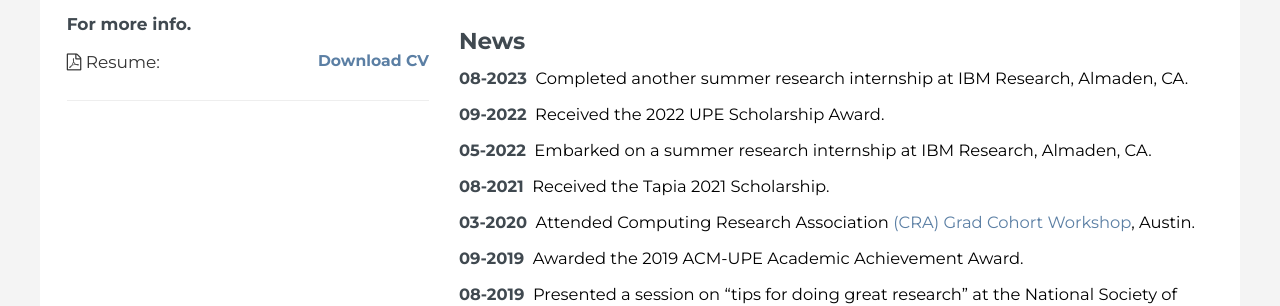
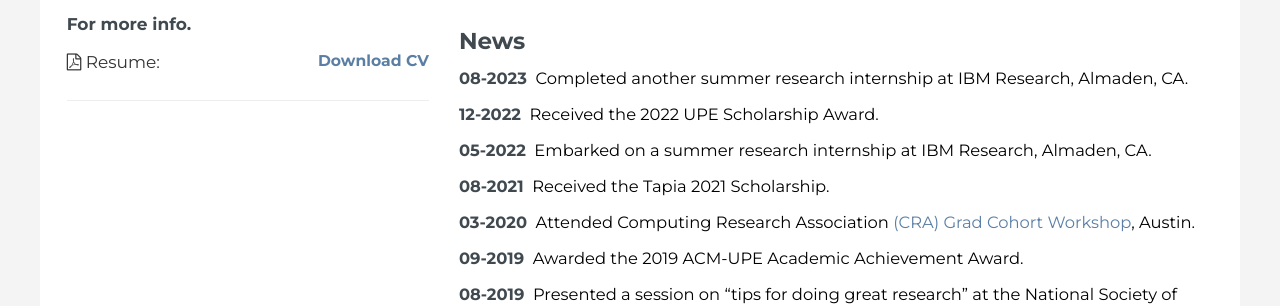
Before and after one commit to simeonbabatunde/simeonbabatunde.github.io, a Jekyll site: the page built from index.html, in a window 1280 px wide. Shown: the part 819-1125 px from the top of the page. Built offline with Jekyll 4.4.1, drawn with Linux system fonts in a browser that asks for light colours; nearby versions of some CDN libraries; comment, search, counter and statistics services are not loaded.

Commit message:
Updated index page

```diff
--- a/index.html
+++ b/index.html
@@ -31,7 +31,7 @@ various energy harvesting modalities to power <strong>batteryless sensors</stron
 
   <h2 class="myh2">News</h2>
   <p class="compact1"><strong class="span_date">08-2023</strong>&nbsp Completed another summer research internship at IBM Research, Almaden, CA.</p>
-  <p class="compact1"><strong class="span_date">09-2022</strong>&nbsp Received the 2022 UPE Scholarship Award.</p>
+  <p class="compact1"><strong class="span_date">12-2022</strong>&nbsp Received the 2022 UPE Scholarship Award.</p>
   <p class="compact1"><strong class="span_date">05-2022</strong>&nbsp Embarked on a summer research internship at IBM Research, Almaden, CA.</p>
   <p class="compact1"><strong class="span_date">08-2021</strong>&nbsp Received the Tapia 2021 Scholarship.</p>
   <p class="compact1"><strong class="span_date">03-2020</strong>&nbsp Attended Computing Research Association
```
